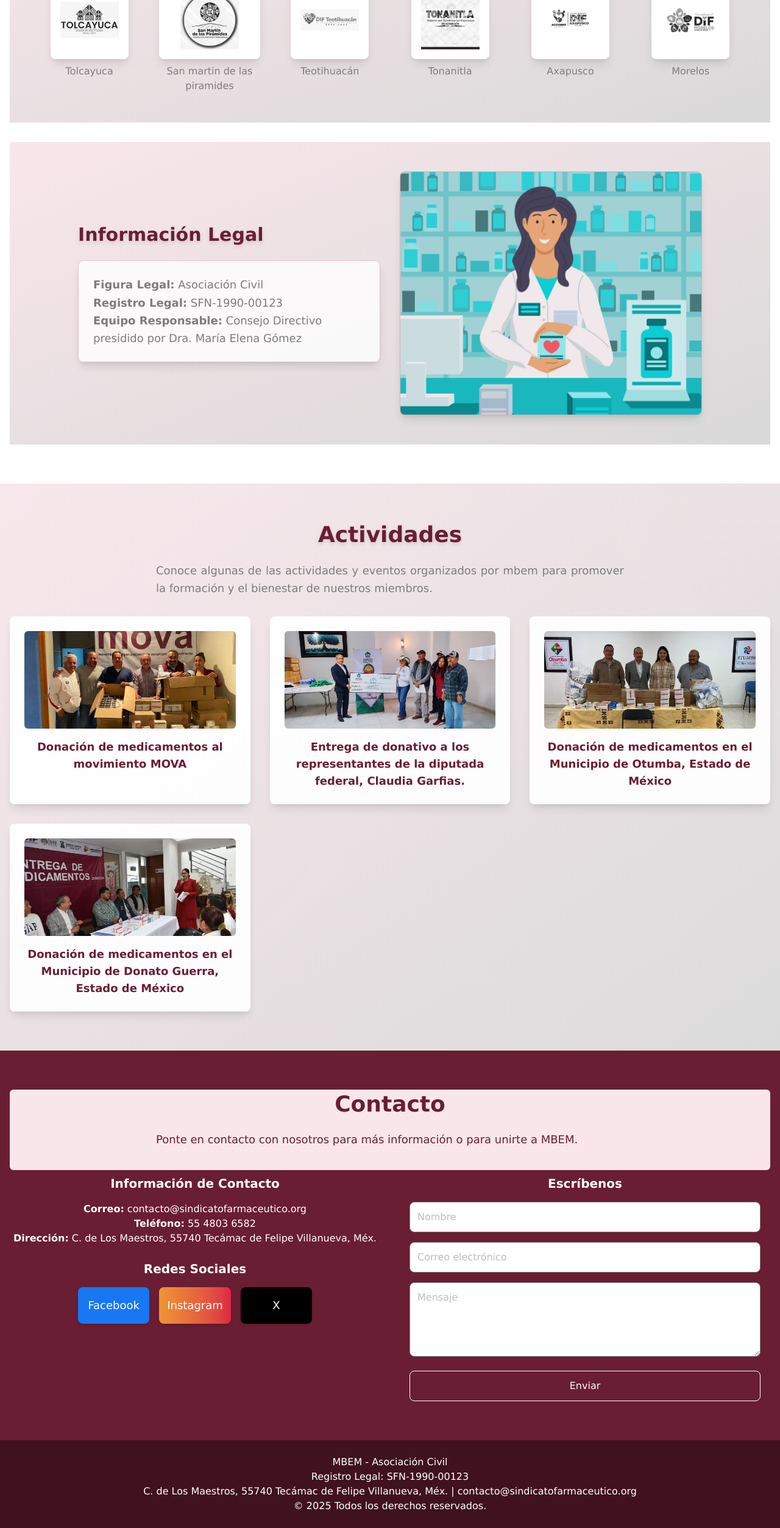
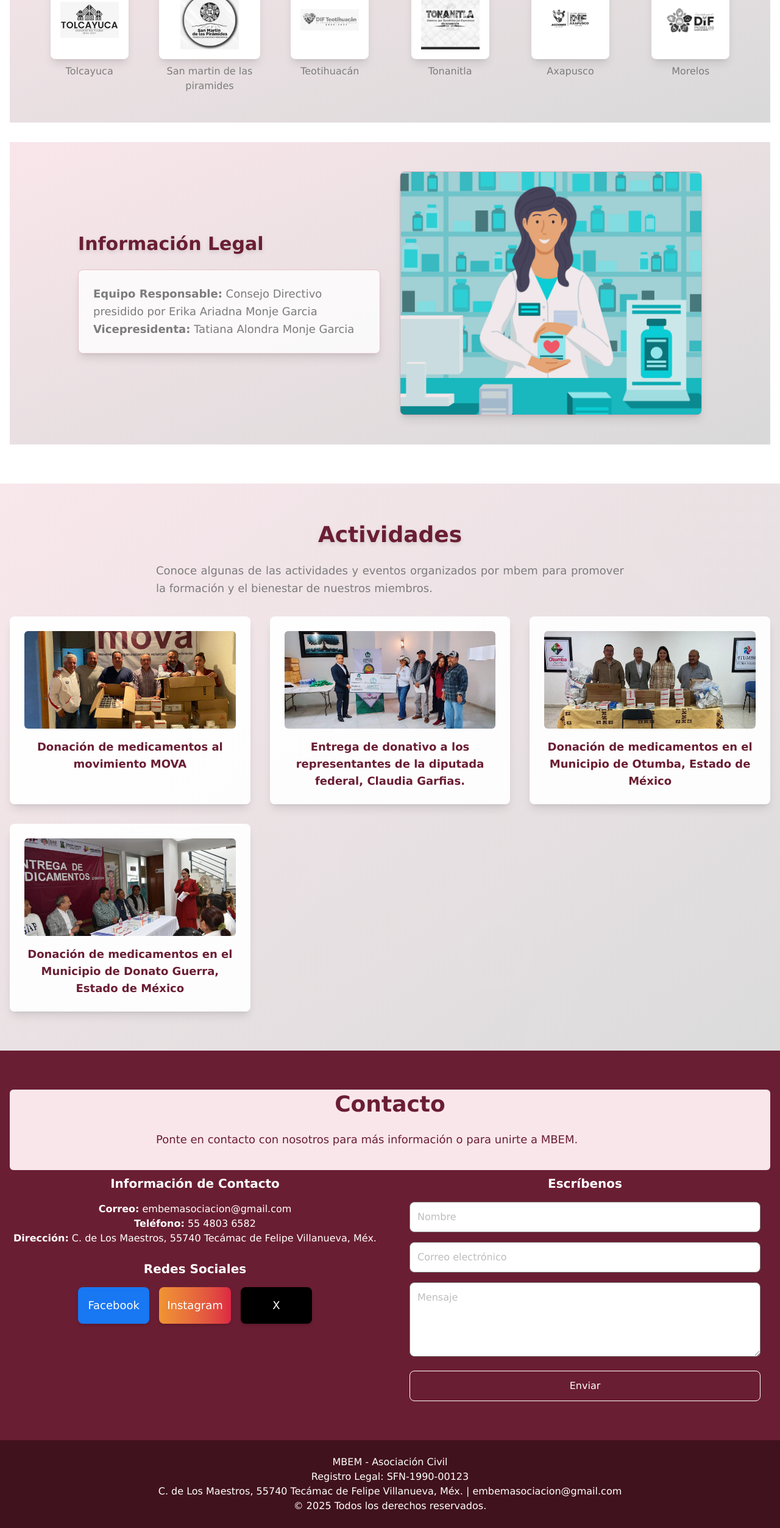
Before and after one commit to Pohe1999/sindicato-farmaceutico, a React (Vite) app: page / in a window 1280 px wide. Shown: the part 2381-4887 px from the top of the page at 61% size. Built offline with nearby package versions, Linux system fonts and the light colour scheme.

Commit message:
cambio de informacion legal

```diff
--- a/src/App.jsx
+++ b/src/App.jsx
@@ -230,14 +230,14 @@ function App() {
                     Información Legal
                   </h3>
                   <div className="text-left text-lg text-[#7c7c7c] leading-relaxed bg-white/80 p-6 rounded-lg shadow-lg border border-[#e6c2cc]">
-                    <p>
+                    {/*<p>
                       <strong>Figura Legal:</strong> Asociación Civil
                     </p>
                     <p>
                       <strong>Registro Legal:</strong> SFN-1990-00123
-                    </p>
+                    </p> */}
                     <p>
-                      <strong>Equipo Responsable:</strong> Consejo Directivo presidido por Dra. María Elena Gómez
+                      <strong>Equipo Responsable:</strong> Consejo Directivo presidido por Erika Ariadna Monje Garcia <br /> <strong>Vicepresidenta:</strong> Tatiana Alondra Monje Garcia
                     </p>
                   </div>
                 </div>
@@ -322,7 +322,7 @@ function App() {
           <div className="grid grid-cols-1 md:grid-cols-2 gap-8">
             <div>
               <h3 className="text-xl font-semibold mb-4">Información de Contacto</h3>
-              <p><strong>Correo:</strong> contacto@sindicatofarmaceutico.org</p>
+              <p><strong>Correo:</strong> embemasociacion@gmail.com</p>
               <p><strong>Teléfono:</strong> 55 4803 6582</p>
               <p><strong>Dirección:</strong> C. de Los Maestros, 55740 Tecámac de Felipe Villanueva, Méx.</p>
               <h3 className="text-xl font-semibold mt-6 mb-4">Redes Sociales</h3>
@@ -393,7 +393,7 @@ function App() {
       <footer className="bg-[#40121d] text-white py-6 text-center">
         <p>MBEM - Asociación Civil</p>
         <p>Registro Legal: SFN-1990-00123</p>
-        <p> C. de Los Maestros, 55740 Tecámac de Felipe Villanueva, Méx. | contacto@sindicatofarmaceutico.org</p>
+        <p> C. de Los Maestros, 55740 Tecámac de Felipe Villanueva, Méx. | embemasociacion@gmail.com</p>
         <p>© 2025 Todos los derechos reservados.</p>
       </footer>
     </div>
```
